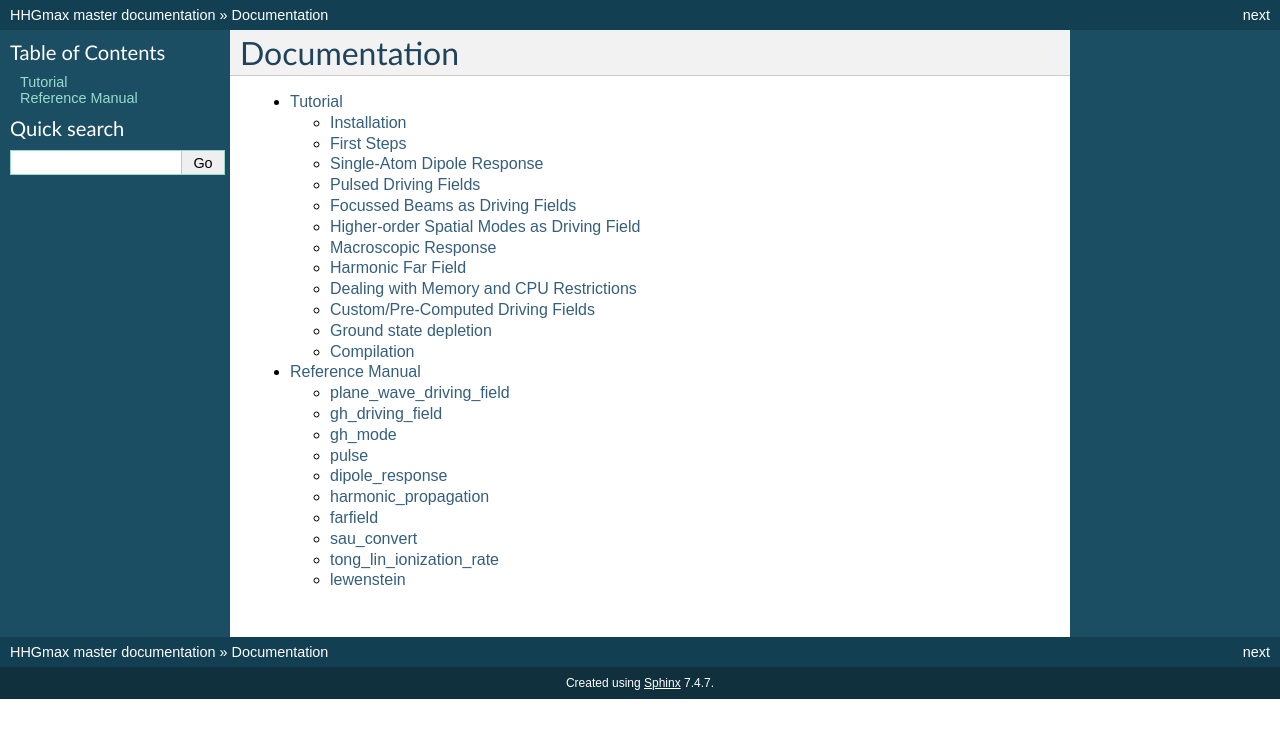
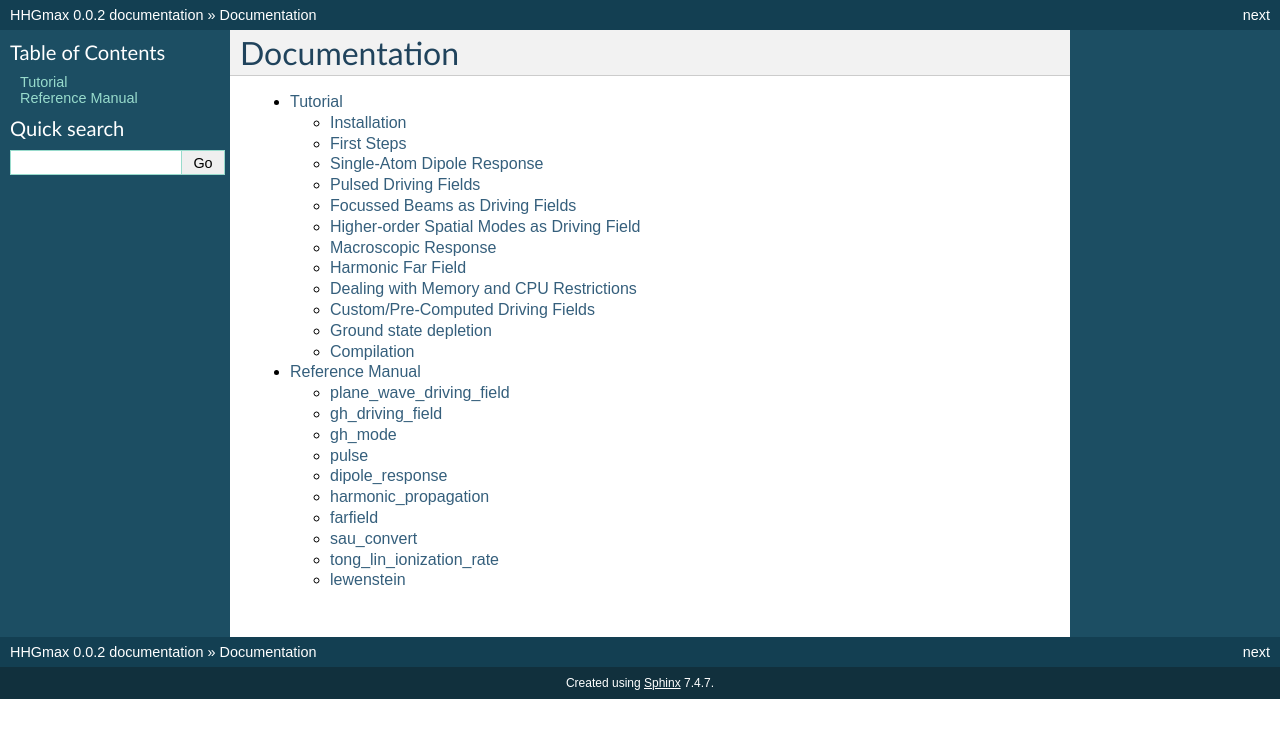
Before and after one commit to Leberwurscht/HHGmax, a Sphinx documentation site: the page built from doc/source/index.rst, in a window 1280 px wide. Shown: the top 738 px of the page. Built offline with Sphinx 7.4.7, drawn with Linux system fonts in a browser that asks for light colours; formulas are drawn with MathJax 3.

Commit message:
release 0.0.2

```diff
--- a/doc/source/conf.py
+++ b/doc/source/conf.py
@@ -50,9 +50,9 @@
 # built documents.
 #
 # The short X.Y version.
-version = 'master'
+version = '0.0.2'
 # The full version, including alpha/beta/rc tags.
-release = 'master'
+release = '0.0.2'
 
 # The language for content autogenerated by Sphinx. Refer to documentation
 # for a list of supported languages.
```
Also changed, not shown: 15 other files.
